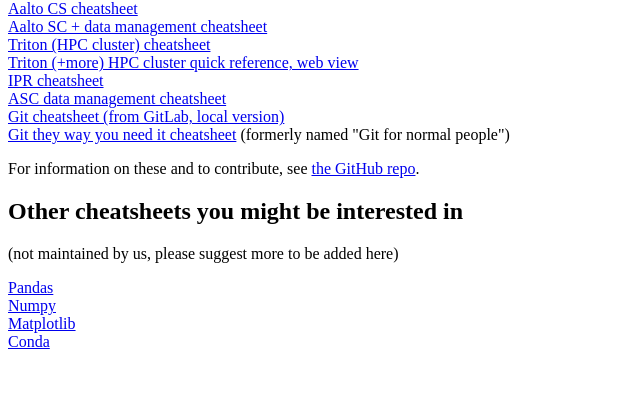
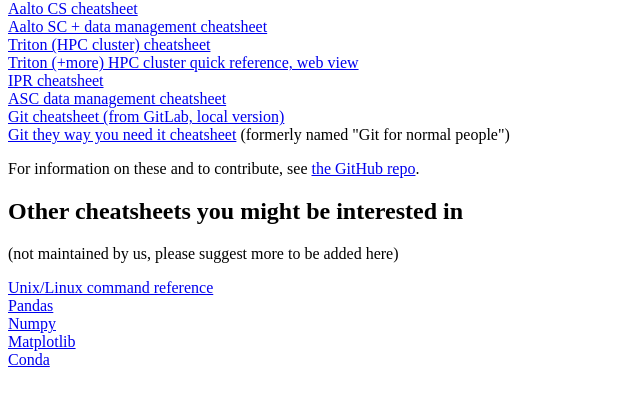
Before and after one commit to AaltoSciComp/cheatsheets, a plain HTML site: page index.html in a window 1280 px wide. Shown: the part 66-472 px from the top of the page, without its empty margins (0-640 px from the left). Drawn offline with Linux system fonts and the light colour scheme.

Commit message:
index: add unix/linux ref

```diff
--- a/index.html
+++ b/index.html
@@ -19,6 +19,7 @@
 <h2>Other cheatsheets you might be interested in</h2>
 <p>(not maintained by us, please suggest more to be added here)</p>
 
+<a href="https://files.fosswire.com/2007/08/fwunixref.pdf">Unix/Linux command reference</a><br>
 <a href="https://pandas.pydata.org/Pandas_Cheat_Sheet.pdf">Pandas</a><br>
 <a href="https://datacamp-community-prod.s3.amazonaws.com/ba1fe95a-8b70-4d2f-95b0-bc954e9071b0">Numpy</a><br>
 <a href="https://github.com/matplotlib/cheatsheets">Matplotlib</a><br>
```
